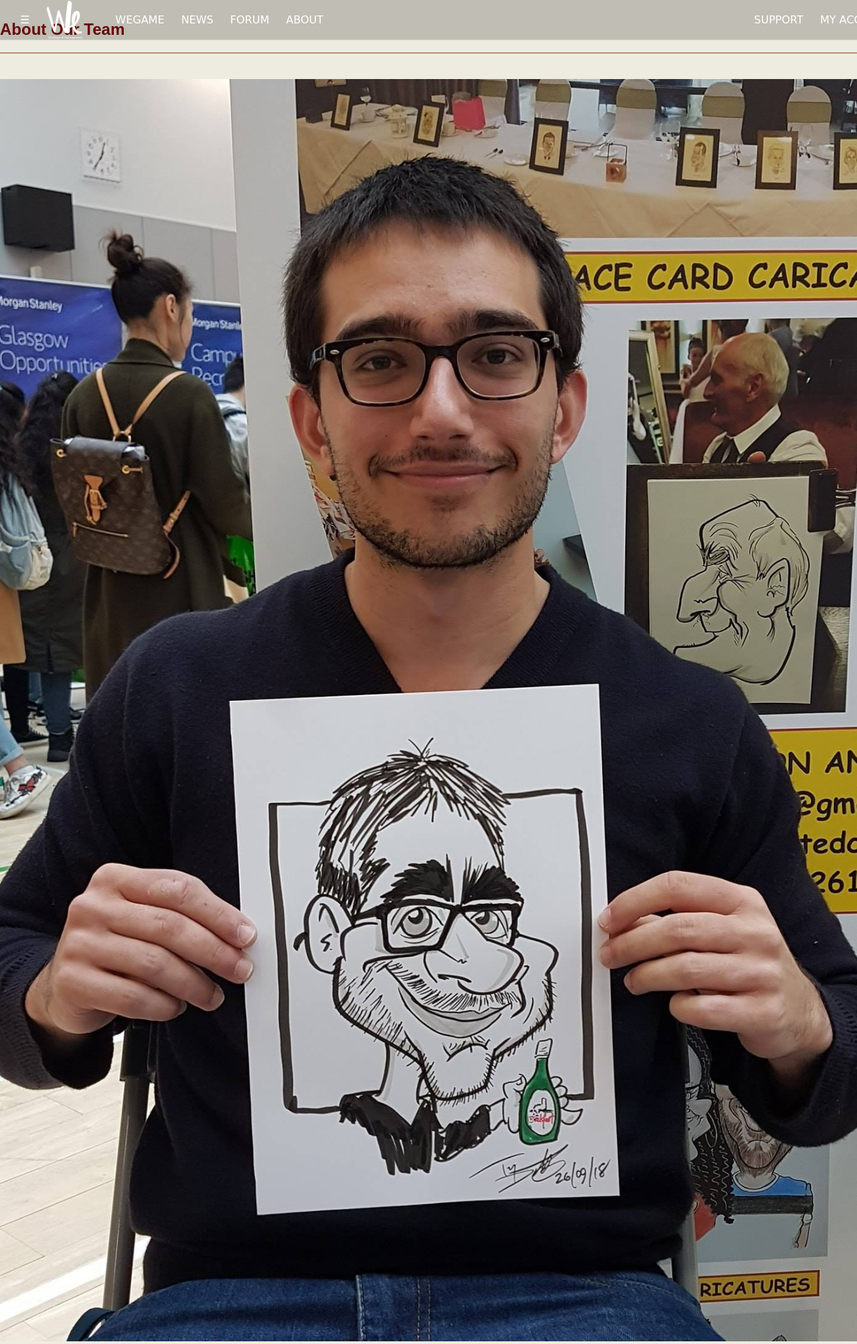
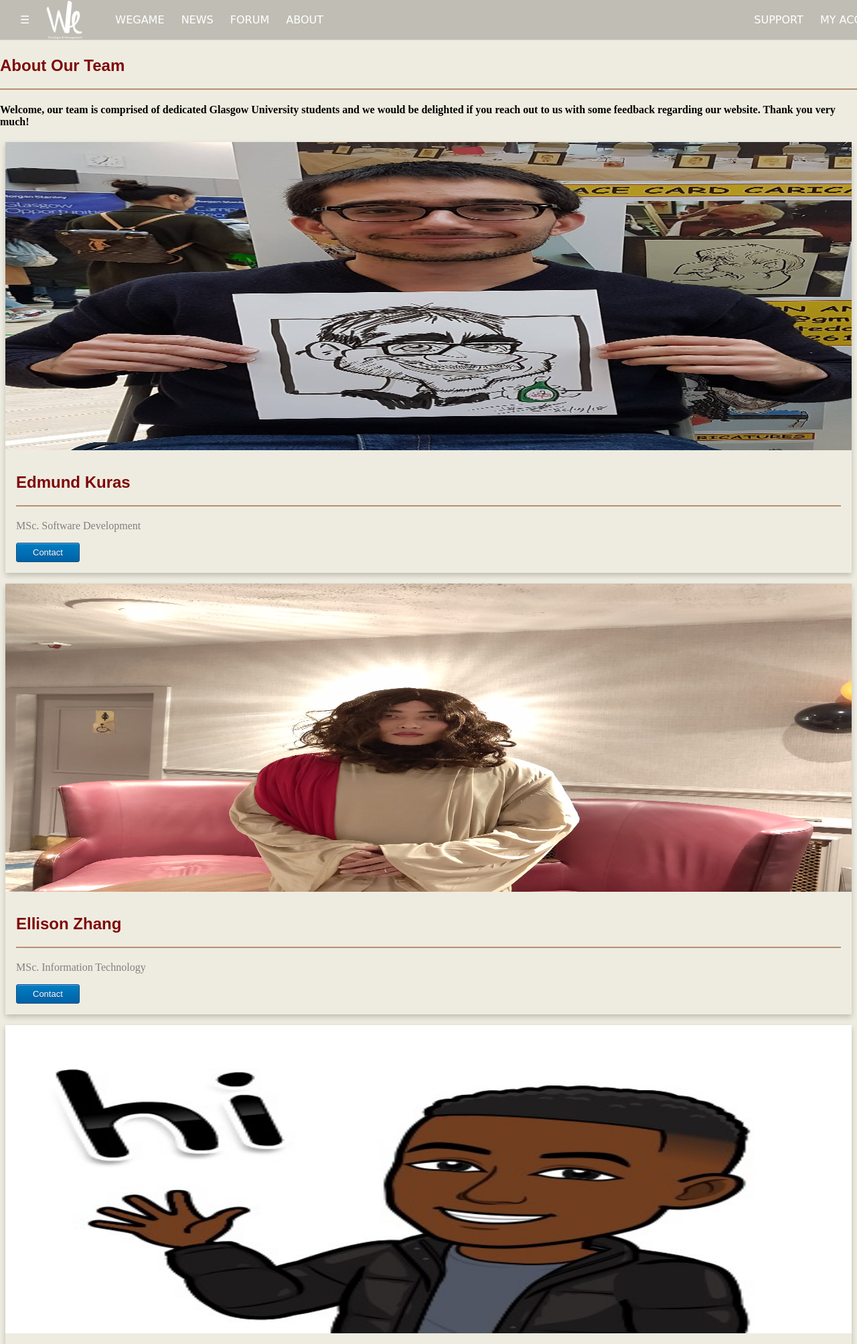
Before and after one commit to EllisonZhang/IT_Guys, a Django app: template IT_Project/templates/wegame/about.html in a window 1280 px wide. Shown: the top 2006 px of the page at 67% size. Run offline with Django 3.2, Linux system fonts and the light colour scheme; the template is opened without the code that fills it, so the values that code supplies are empty.

Commit message:
about page Mar9

```diff
--- a/IT_Project/WeGame/urls.py
+++ b/IT_Project/WeGame/urls.py
@@ -10,5 +10,5 @@ urlpatterns = [
     # url(r'^restricted/', views.restricted, name='restricted'),
     url(r'^logout/$', views.logout, name='logout'),
     url(r'^games/$', views.games, name='games'),
-    url(r'^games/$', views.about, name='about'),
+    url(r'^about/$', views.about, name='about'),
 ]
--- a/IT_Project/static/css/about-page.css
+++ b/IT_Project/static/css/about-page.css
@@ -1,9 +1,9 @@
 /* Four columns side by side */
 .column {
   float: left;
-  width: 25.0%;
+  width: 100%;
   margin-bottom: 16px;
-  padding: 0 8px;
+	padding: 0 8px;
 }
 
 /* Display the columns below each other instead of side by side on small screens */
@@ -28,7 +28,7 @@
 .container::after, .row::after {
   content: "";
   clear: both;
-  display: table;
+  display: flex;
 }
 
 .title {
@@ -36,15 +36,29 @@
 }
 
 .button {
-  border: none;
-  outline: 0;
-  display: inline-block;
-  padding: 8px;
-  color: white;
-  background-color: #000;
-  text-align: center;
-  cursor: pointer;
-  width: 100%;
+	-moz-box-shadow:inset 0px 1px 0px 0px #54a3f7;
+	-webkit-box-shadow:inset 0px 1px 0px 0px #54a3f7;
+	box-shadow:inset 0px 1px 0px 0px #54a3f7;
+	background:-webkit-gradient(linear, left top, left bottom, color-stop(0.05, #007dc1), color-stop(1, #0061a7));
+	background:-moz-linear-gradient(top, #007dc1 5%, #0061a7 100%);
+	background:-webkit-linear-gradient(top, #007dc1 5%, #0061a7 100%);
+	background:-o-linear-gradient(top, #007dc1 5%, #0061a7 100%);
+	background:-ms-linear-gradient(top, #007dc1 5%, #0061a7 100%);
+	background:linear-gradient(to bottom, #007dc1 5%, #0061a7 100%);
+	filter:progid:DXImageTransform.Microsoft.gradient(startColorstr='#007dc1', endColorstr='#0061a7',GradientType=0);
+	background-color:#007dc1;
+	-moz-border-radius:3px;
+	-webkit-border-radius:3px;
+	border-radius:3px;
+	border:1px solid #124d77;
+	display:inline-block;
+	cursor:pointer;
+	color:#ffffff;
+	font-family:Arial;
+	font-size:13px;
+	padding:6px 24px;
+	text-decoration:none;
+	text-shadow:0px 1px 0px #154682;
 }
 
 .button:hover {
--- a/IT_Project/templates/wegame/about.html
+++ b/IT_Project/templates/wegame/about.html
@@ -1,58 +1,55 @@
 {% extends 'wegame/base.html' %}
 {% load staticfiles %}
 
-{% block title_block %}
-	About Our Team
+{% block head_block %}
+  <link rel = "stylesheet" href="/static/css/about-page.css">
 {% endblock %}
 
 
 {% block body_block %}
+<br>
+<br>
+<br>
 <h2>About Our Team</h2>
-<br>
-
+<h4> Welcome, our team is comprised of dedicated Glasgow University students and we would be delighted if you reach out to us with some feedback regarding our website. Thank you very much!</h4>
 <div class="row">
   <div class="column">
     <div class="card">
-      <img src="/static/team-pic/Edmund Kuras.jpg" alt="Edmund" style="width:100%">
+      <img src="/static/team-pic/Edmund Kuras.jpg" alt="Edmund" style="width:100%" height="460">
       <div class="container">
         <h2>Edmund Kuras</h2>
         <p class="title">MSc. Software Development</p>
-        <p>2419774k@student.gla.ac.uk</p>
-        <p><button class="button">Contact</button></p>
-      </div>
-    </div>
-  </div>
-
-  <div class="column">
-    <div class="card">
-      <img src="/static/team-pic/Ellison Zhang.jpg" alt="Ellison" style="width:100%">
-      <div class="container">
-        <h2>Ellison Zhang</h2>
-        <p class="title">MSc. Information Technology</p>
-        <p>hukumasio@gmail.com</p>
-        <p><button class="button">Contact</button></p>
+        <p><a href="mailto:2419774k@student.gla.ac.uk" class="button">Contact</a></p>
       </div>
     </div>
   </div>
   <div class="column">
     <div class="card">
-      <img src="/static/team-pic/Kevin Kengne.jpg" alt="Kevin" style="width:100%">
+      <img src="/static/team-pic/Ellison Zhang.jpg" alt="Ellison" style="width:100%"height="460">
+      <div class="container">
+        <h2>Ellison Zhang</h2>
+        <p class="title">MSc. Information Technology</p>
+        <p><a href="mailto:hukumasio@gmail.com" class="button">Contact</a></p>
+      </div>
+    </div>
+  </div>
+  <div class="column">
+    <div class="card">
+      <img src="/static/team-pic/Kevin Kengne.jpg" alt="Kevin" style="width:100%"height="460">
       <div class="container">
         <h2>Kevin Kengne</h2>
         <p class="title">MSc. Software Development</p>
-        <p>kevin.kengne1@gmail.com</p>
-        <p><button class="button">Contact</button></p>
+        <p><a href="mailto:kevin.kengne1@gmail.com" class="button">Contact</a></p>
       </div>
     </div>
   </div>
     <div class="column">
     <div class="card">
-      <img src="/static/team-pic/Zexin Cao.jpg" alt="Zexin" style="width:100%">
+      <img src="/static/team-pic/Zexin Cao.jpg" alt="Zexin" style="width:100%" height="460">
       <div class="container">
         <h2>Zexin Cao</h2>
         <p class="title">MSc. Computer System Engineering </p>
-        <p>caozexinniubi@gmail.com</p>
-        <p><button class="button">Contact</button></p>
+        <p><a href="mailto:caozexinniubi@gmail.com" class="button">Contact</a></p>
       </div>
     </div>
   </div>
```
